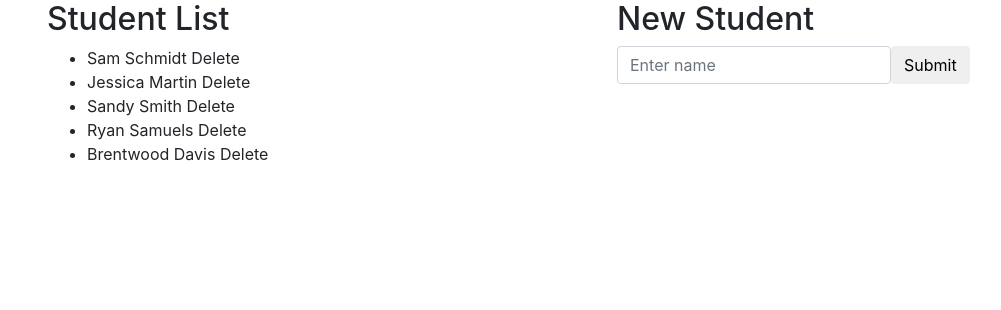
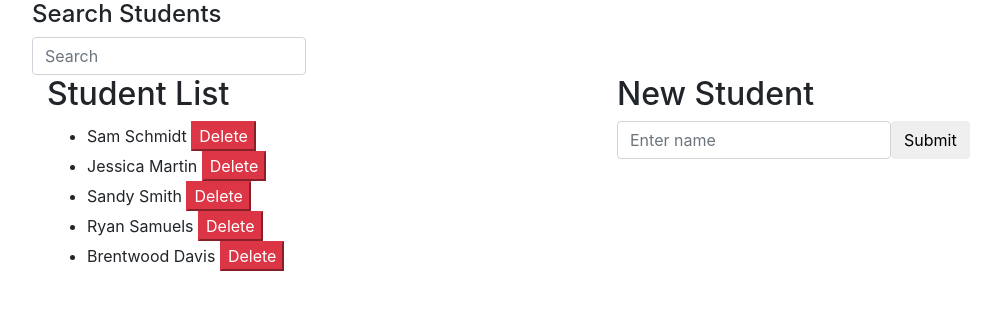
Before and after one commit to yetka/angularJS-student-roaster, a plain HTML site: page index.html in a window 1280 px wide. Shown: the whole page, without its empty margins (38-1039 px from the left). Drawn offline with nearby package versions, Linux system fonts and the light colour scheme.

Commit message:
add filter

```diff
--- a/index.html
+++ b/index.html
@@ -14,11 +14,21 @@
     <!-- any directives inside of that div should refer to the `StudentsCtrl` controller, and any data that it pulls should come from the `$scope` in that controller -->
     <div class="container" ng-controller="StudentsCtrl">
       <div class="row">
+        <div class="col-md- 12">
+          <h4>Search Students</h4>
+          <form class="form-inline" role="form">
+            <div class="form-group">
+              <input ng-model="query" type="text" class="form-control" placeholder="Search">
+            </div>
+          </form>
+        </div>
+      </div>
+      <div class="row">
         <div class="col-md-6">
           <h2>Student List</h2>
           <ul>
             <!-- `ng-repeat` directive is used to iterate through data that is stored in the `$scope` via the controller -->
-            <li ng-repeat="item in students">
+            <li ng-repeat="item in students | filter:query">
               <!-- we use the `ng-click` directive to set a new property
               called `editing` equal to `true` when the name of a student in our list is clicked. We've also
               attached the `ng-hide` directive to that same span, which will automatically hide the given
@@ -26,8 +36,13 @@
               being clicked, the `span` gets hidden when it is clicked. -->
               <span ng-click="editing = true" ng-hide="editing">
               <!-- when the word Delete is clicked, the app will run the `deleteStudent` method. We have passed `item` into the method so it knows which particular object to delete -->
-                {{item.name}} <a ng-click="deleteStudent(item)">Delete</a>
+                {{item.name}} <a ng-click="deleteStudent(item)"><button class="btn-danger">Delete</button></a>
               </span>
+              <!-- we use the `ng-show` directive (which works exactly opposite to `ng-hide`)
+              to reveal our new form. So when the first `span` is clicked and gets hidden, this next `span`
+              is revealed, since `editing` is now true. -->
+              <!-- when that form gets submitted, our `editing` property will be set to `false`, switching which `span` is hidden and which is shown. -->
+              <!-- <span class="form-group" ng-show="editing" ng-submit="editing = false"> -->
               <span class="form-group" ng-show="editing" ng-submit="editing = false">
                 <form class="form-inline" role="form">
                   <input type="text" class="form-control input-sm" ng-model="item.name"
@@ -40,11 +55,6 @@
         </div>
         <div class="col-md-6">
           <h2>New Student</h2>
-          <!-- we use the `ng-show` directive (which works exactly opposite to `ng-hide`)
-          to reveal our new form. So when the first `span` is clicked and gets hidden, this next `span`
-          is revealed, since `editing` is now true. -->
-          <!-- when that form gets submitted, our `editing` property will be set to `false`, switching which `span` is hidden and which is shown. -->
-          <!-- <span class="form-group" ng-show="editing" ng-submit="editing = false"> -->
             <!-- `ng-submit` directive will trigger the `addStudent` method when that
             form is submitted. The directive `ng-model` creates a new property on `$scope` in our
             `StudentsCtrl` controller called `studentName` and sets it to the value of the input -->
@@ -55,7 +65,6 @@
             </div>
             <button type="submit" class="btn btn-default">Submit</button>
           </form>
-          <!-- </span> -->
         </div>
       </div>
     </div>
```
Lines whose indentation alone changed are shown as unchanged.
